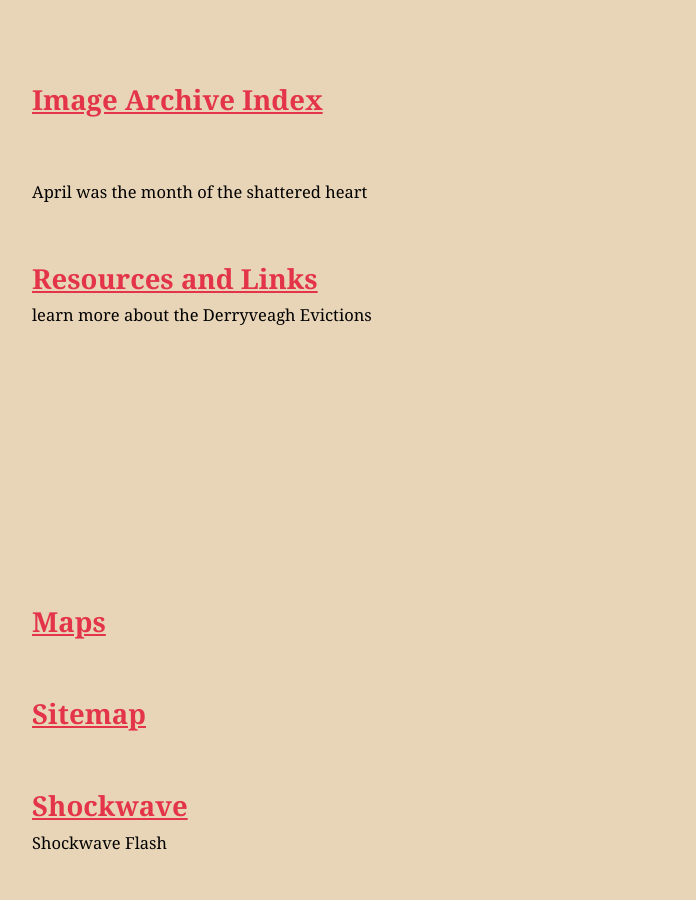
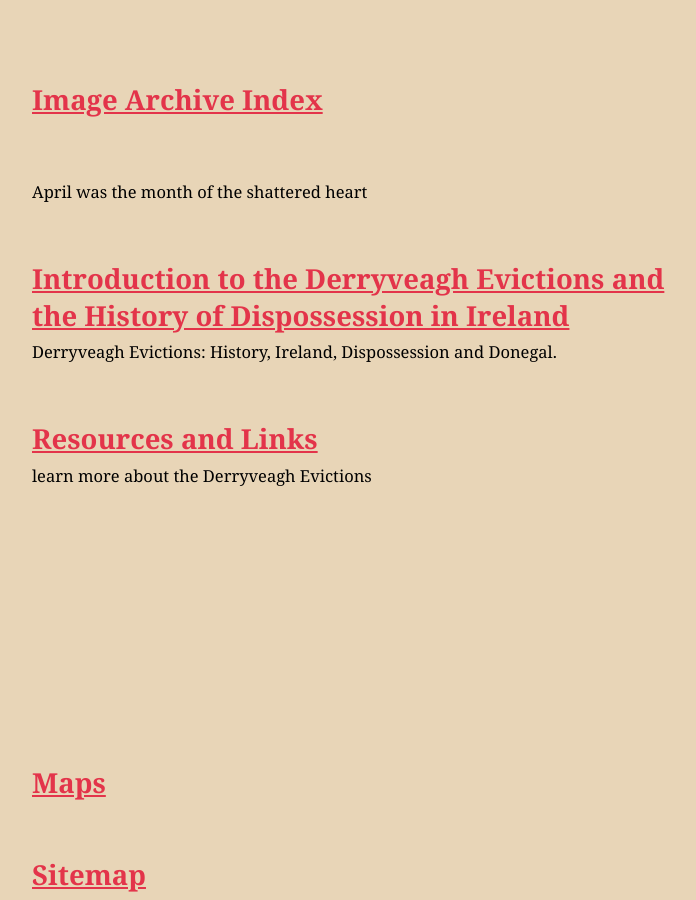
Before and after one commit to adamdjbrett/derryveagh-new, a Jekyll site: the page built from _pages/sitemap.md, in a window 1280 px wide and 900 px high, scrolled down 1345 px. Shown: the whole window, without its empty margins (290-986 px from the left). Built offline with Jekyll 4.4.1, drawn with Linux system fonts in a browser that asks for light colours; cached includes are drawn as plain includes; nearby versions of some CDN libraries.

Commit message:
updated introduction video

```diff
--- a/_data/navigation.yml
+++ b/_data/navigation.yml
@@ -14,6 +14,8 @@ main:
     url: /contact/
   - title: "Links"
     url: /links/
+  - title: "Intro"
+    url: /intro/
   - title: "Credits"
     url: /credits/
   - title: "Bio"
--- /dev/null
+++ b/_pages/intro.md
@@ -0,0 +1,8 @@
+---
+title: "Introduction to the Derryveagh Evictions and the History of Dispossession in Ireland"
+excerpt: "Derryveagh Evictions: History, Ireland, Dispossession and Donegal."
+permalink: /intro/
+---
+
+{% include video id="XsxDH4HcOWA" provider="youtube" %}
+[view on YouTube](https://youtu.be/MSU0rpehdcA)
--- a/index.html
+++ b/index.html
@@ -16,5 +16,3 @@ intro:
 {% include feature_row id="intro" type="center" %}
 <p>In April 1861 - The Month of the Shattered Hearth - landlord John George Adair evicts over 250 tenants from Derryveagh, their ancestral homeland in Donegal, Ireland. Adair blamed the unsolved murder of his land steward on the whole community and uproots them, utterly. Some die on the Roads; others in the Workhouse. Derryveagh&lsquo;s young are &ldquo;assisted&rdquo;&nbsp;<a href="http://web.archive.org/web/20150908173316/http://donegalgenealogy.com/abyssinian.htm">by ship</a>&nbsp;to farthest Australia. Having swapped his Gaelic &ldquo;eyesores&rdquo; for imported Scottish sheep, &ldquo;Black Jack&rdquo; builds a castle next door at&nbsp;<a href="http://web.archive.org/web/20071213204730/http://www.heritageireland.ie:80/en/ParksandGardens/North/GlenveaghNationalParkDonegal/">Glenveagh</a>&nbsp;for his new American bride, and the region falls Silent. The scandal splits Parliament, sparking a firestorm across Ireland, England, Australia and America. But John Adair prevails, keeping his titles and dreams.</p>
 <p>Derryveagh is just the tip of the iceberg: step one in Adair&lsquo;s fevered transatlantic quest for a vast, personal empire. &ldquo;The great thing,&rdquo; advises his wife, &ldquo;is to miss as little as possible, and to share as much.&rdquo; Adair rejects the latter half. His grasp is matched only by its wake: the tragic impact on native peoples - red, white and green - across 3 continents. Today, Derryveagh&lsquo;s traces remain hidden in plain sight. As its shockwaves continue to spread,&nbsp;<a href="http://web.archive.org/web/20100713001224/http://www.coillte.ie/aboutcoillte/community/community_partnerships/ulster/the_derryveagh_evictions_donegal/?no_cache=1&amp;sword_list%5B%5D=mcclintock">dedicated others</a>&nbsp;still work to preserve and fix the broken links. Have a look:</p>
-
-<a href="/swf/home.swf">home.swf</a>
```
Also changed, not shown: Gemfile.lock (added).
